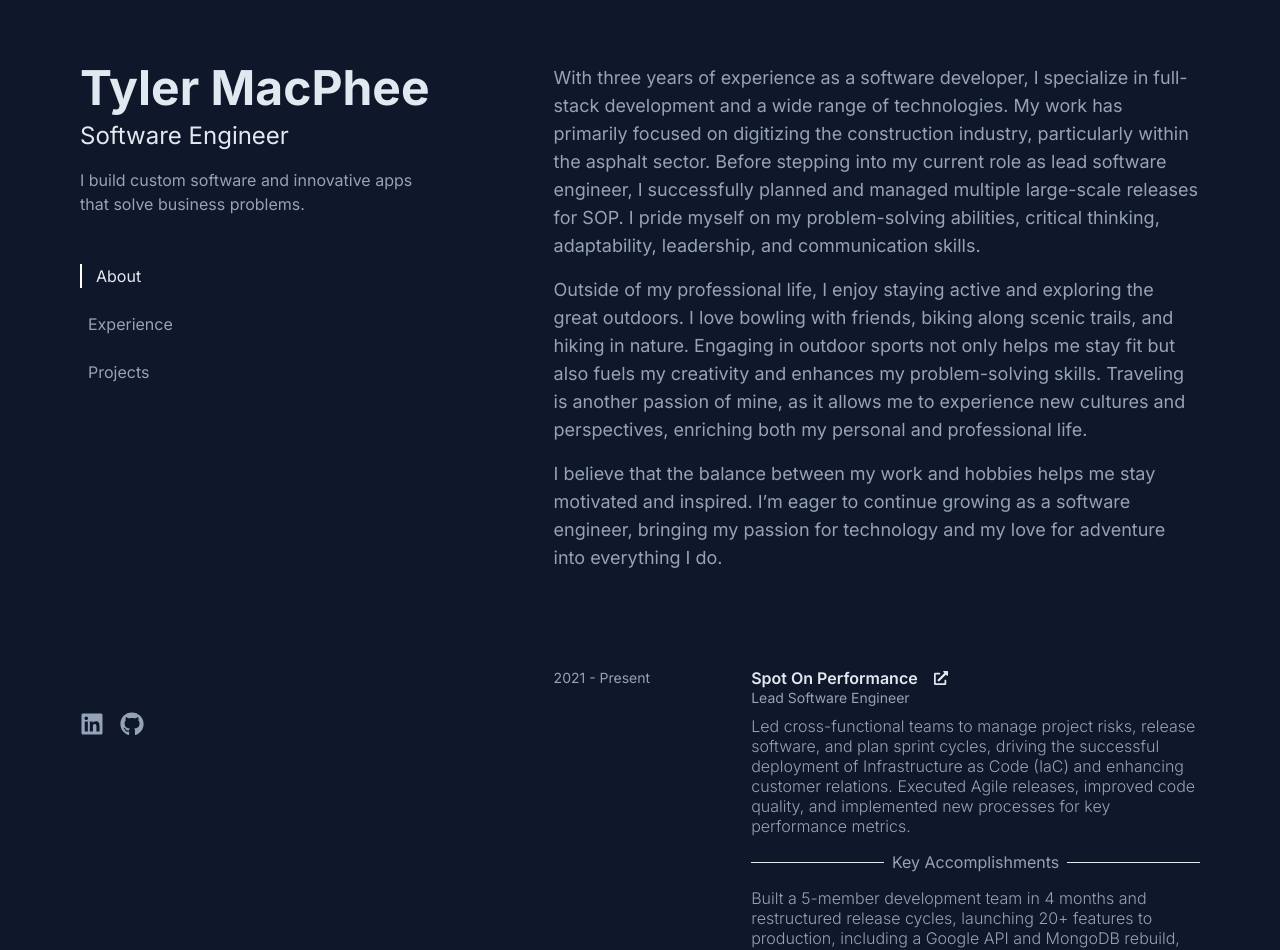
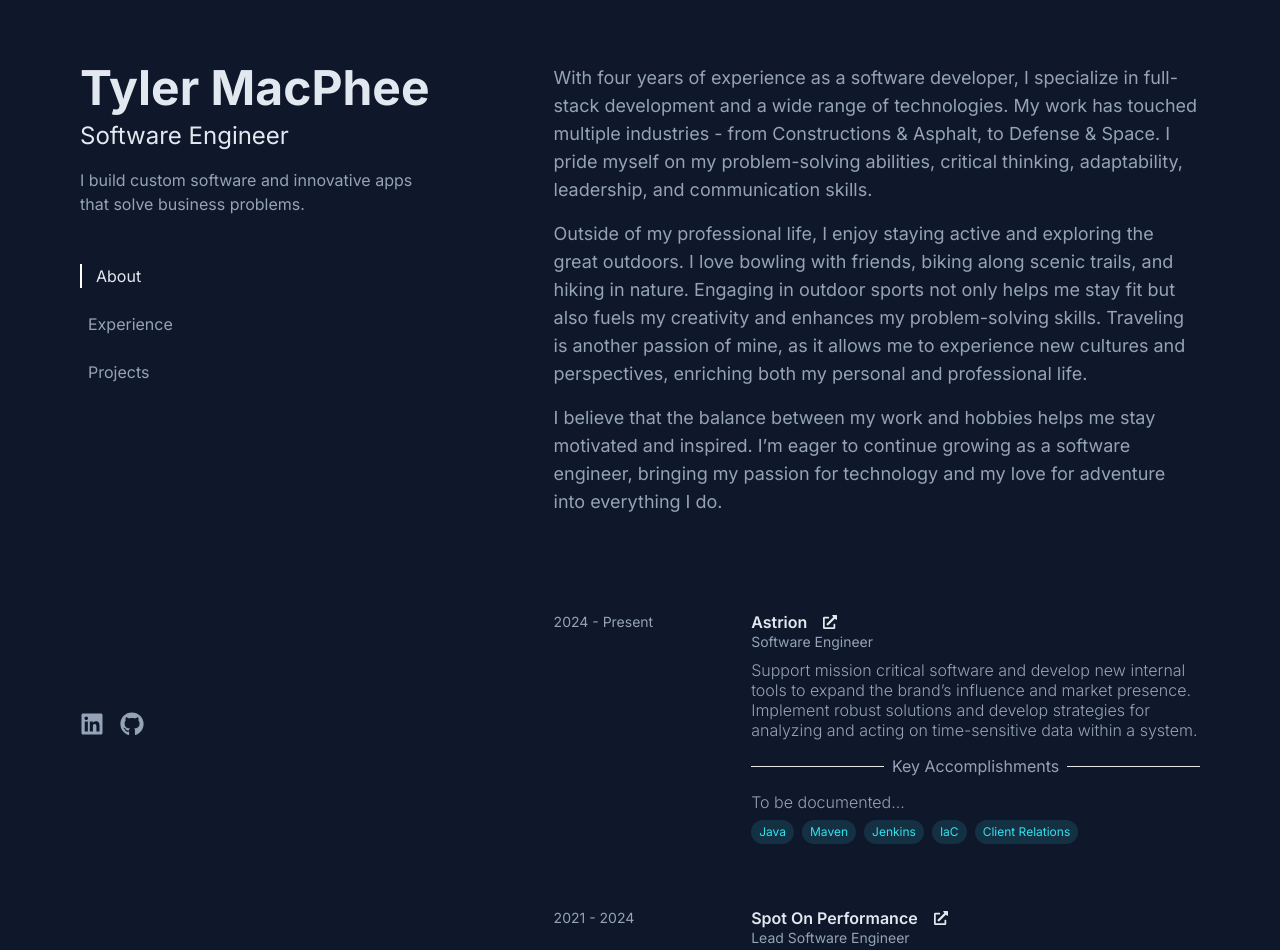
Before and after one commit to tjmacphee/tjmacphee.github.io, a Next.js app: page / in a window 1280 px wide. Shown: the top 950 px of the page. Built offline with nearby package versions, Linux system fonts and the light colour scheme.

Commit message:
:arrow_up_small: Update jobs & resume

```diff
--- a/app/page.tsx
+++ b/app/page.tsx
@@ -143,9 +143,8 @@ export default function Home() {
               <h2 className="lg:hidden text-2xl font-semibold mb-6">About</h2>
               <div className="">
                 <p className="text-lg mb-4">
-                  With three years of experience as a software developer, I specialize in full-stack development and a wide range of technologies.
-                  My work has primarily focused on digitizing the construction industry, particularly within the asphalt sector.
-                  Before stepping into my current role as lead software engineer, I successfully planned and managed multiple large-scale releases for SOP.
+                  With four years of experience as a software developer, I specialize in full-stack development and a wide range of technologies.
+                  My work has touched multiple industries - from Constructions & Asphalt, to Defense & Space.
                   I pride myself on my problem-solving abilities, critical thinking, adaptability, leadership, and communication skills.
                 </p>
                 <p className="text-lg mb-4">
@@ -163,7 +162,37 @@ export default function Home() {
             <section id="experience" className="experience mb-24">
               <h2 className="lg:hidden text-2xl font-semibold mb-6">Experience</h2>
               <div className="relative grid grid-cols-[20%_5%_75%] gap-y-16 pb-20">
-                <div className="text-left text-sm whitespace-nowrap">2021 - Present</div>
+
+                <div className="text-left text-sm whitespace-nowrap">2024 - Present</div>
+                <div></div>
+                <div className="pl-9">
+                  <a className="experience-link" href="https://astrion.us" target="_blank"><h3 className="font-semibold inline-flex items-center">Astrion<FaExternalLinkAlt className="ml-4 text-sm" /></h3></a>
+                  <p className="text-sm">Software Engineer</p>
+                  <p className="mt-2 font-light">
+                    Support mission critical software and develop new internal tools to expand the brand’s influence and market
+                    presence. Implement robust solutions and develop strategies for analyzing and acting on time-sensitive data
+                    within a system.
+                  </p>
+                  <div className="mt-2 font-light text-center">
+                    <div className="flex items-center justify-center">
+                      <hr className="flex-grow" />
+                      <span className="m-2 font-normal">Key Accomplishments</span>
+                      <hr className="flex-grow" />
+                    </div>
+                    <p className="text-left mt-2">
+                      To be documented...
+                    </p>
+                  </div>
+                  <div className="flex flex-wrap gap-2 mt-2">
+                    <span className="badge text-xs">Java</span>
+                    <span className="badge text-xs">Maven</span>
+                    <span className="badge text-xs">Jenkins</span>
+                    <span className="badge text-xs">IaC</span>
+                    <span className="badge text-xs">Client Relations</span>
+                  </div>
+                </div>
+
+                <div className="text-left text-sm whitespace-nowrap">2021 - 2024</div>
                 <div></div>
                 <div className="pl-9">
                   <a className="experience-link" href="https://sopworks.com" target="_blank"><h3 className="font-semibold inline-flex items-center">Spot On Performance<FaExternalLinkAlt className="ml-4 text-sm" /></h3></a>
```
